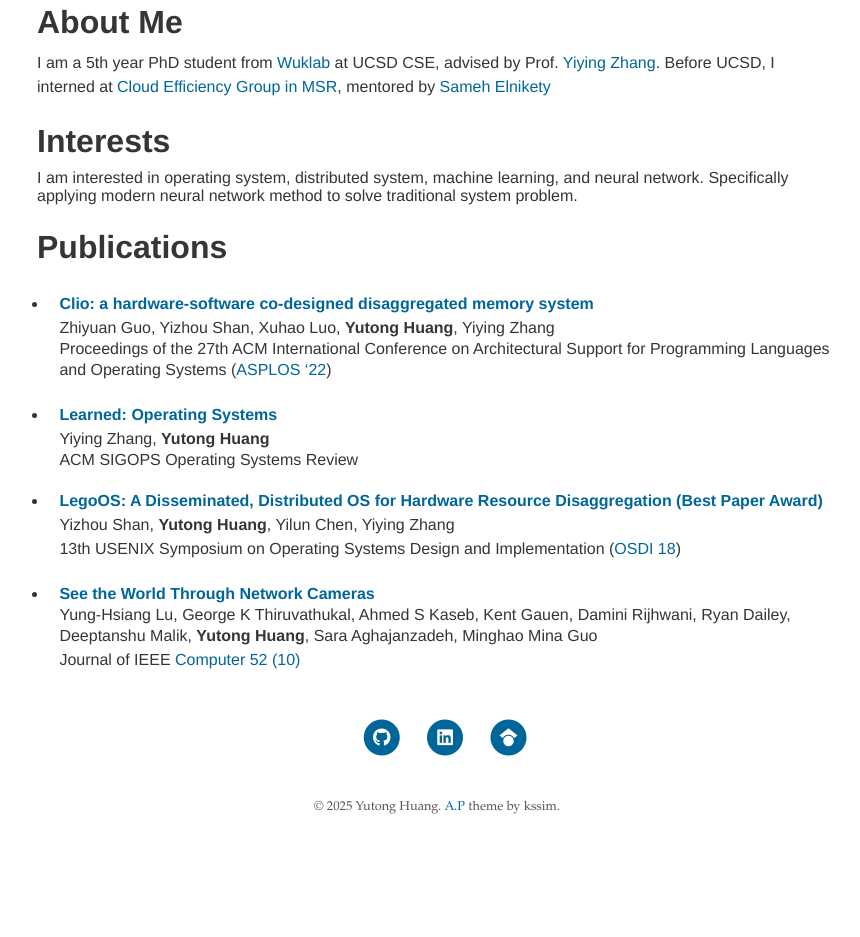
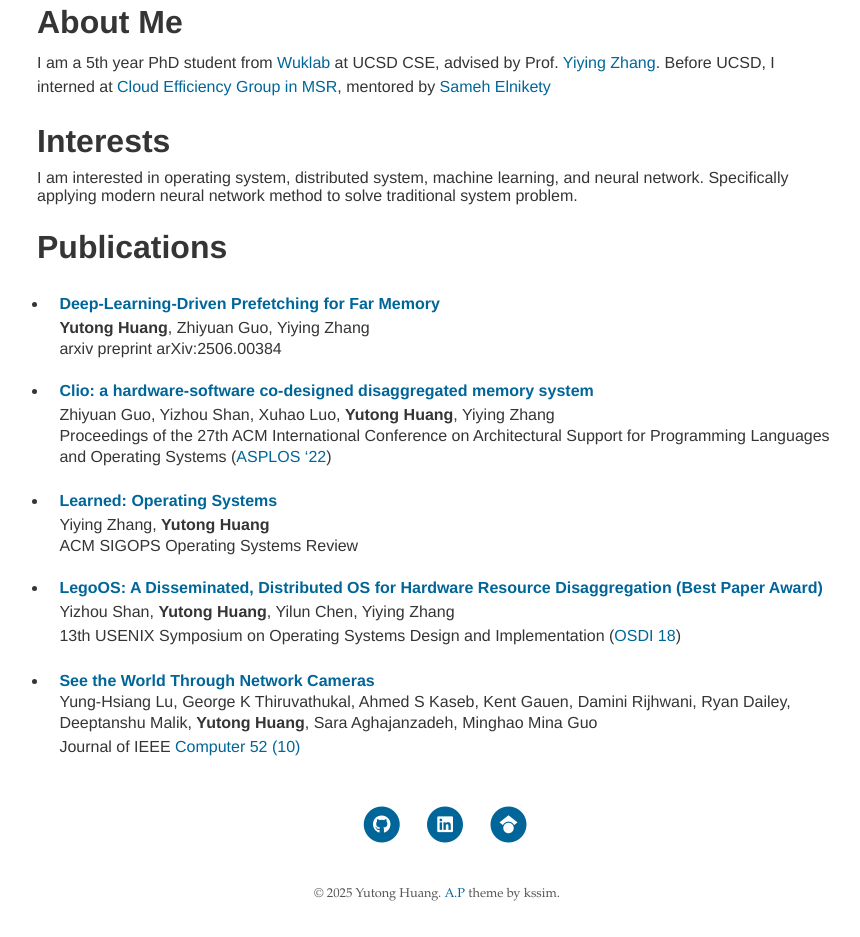
Before and after one commit to dothyt/dothyt, a Jekyll site: the page built from index.md, in a window 1280 px wide. Shown: the part 266-1203 px from the top of the page, without its empty margins (203-1063 px from the left). Built offline with Jekyll 4.4.1, drawn with Linux system fonts in a browser that asks for light colours; our own code applies the rules of GitHub Pages for plain Markdown files; before the commit the page ends 1116 px from its top, so only the background shows below that.

Commit message:
add far memory prefetch work

```diff
--- a/index.md
+++ b/index.md
@@ -18,6 +18,10 @@ Specifically applying modern neural network method to solve traditional system p
 
 # Publications
 
+- [**Deep-Learning-Driven Prefetching for Far Memory**](https://arxiv.org/abs/2506.00384) <br>
+  **Yutong Huang**, Zhiyuan Guo, Yiying Zhang <br>
+  arxiv preprint arXiv:2506.00384
+
 - [**Clio: a hardware-software co-designed disaggregated memory system**](https://dl.acm.org/doi/abs/10.1145/3503222.3507762) <br>
   Zhiyuan Guo, Yizhou Shan, Xuhao Luo, **Yutong Huang**, Yiying Zhang <br>
   Proceedings of the 27th ACM International Conference on Architectural Support for Programming Languages and Operating Systems
```
